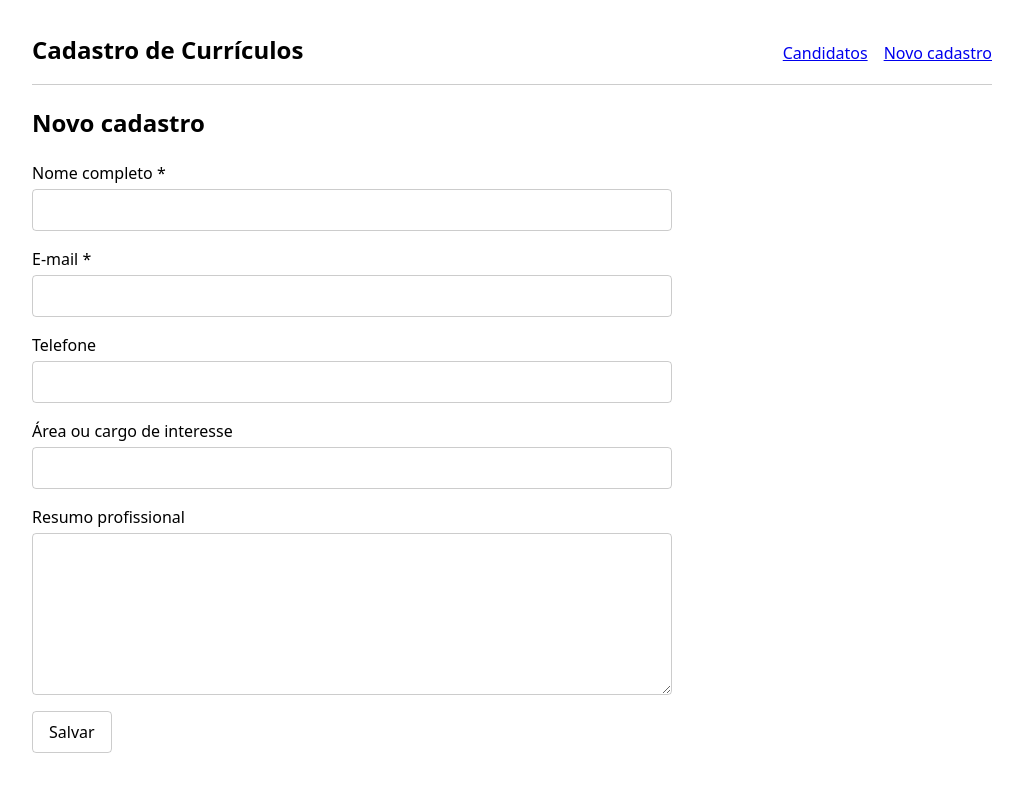
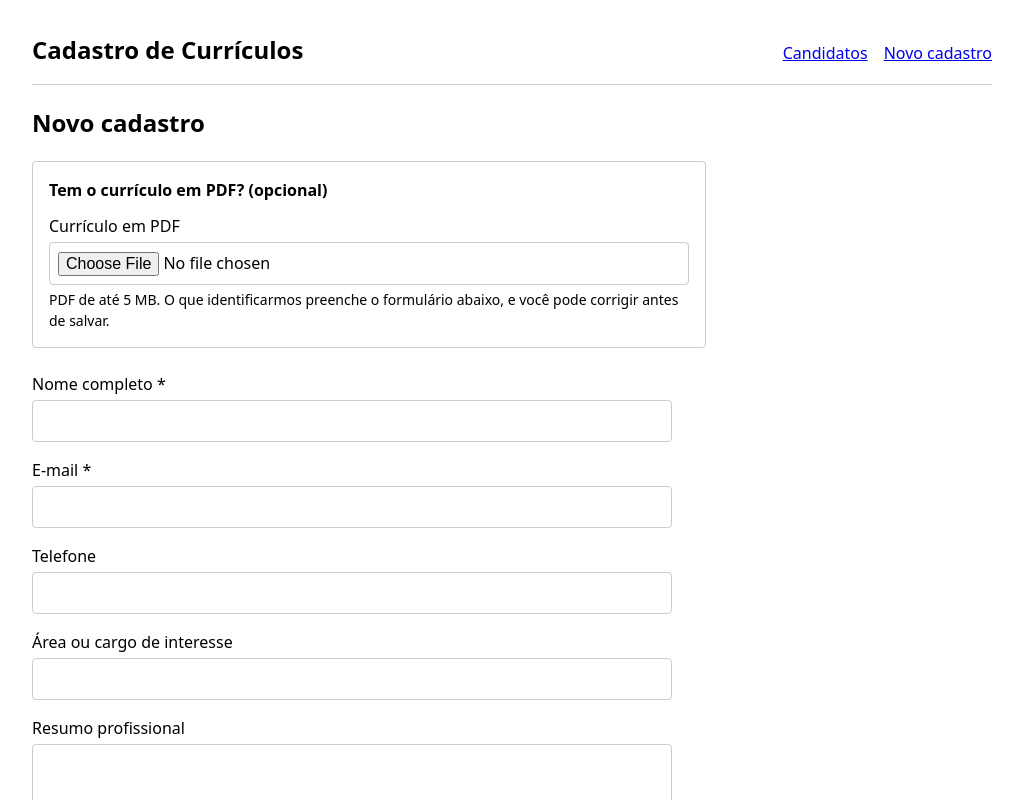
Before and after one commit to rian-salin/Cadastro-de-curr-culos, a React (Vite) app in the folder frontend/: page /candidates/new in a window 1280 px wide. Shown: the top 800 px of the page, without its empty margins (128-1151 px from the left). Built offline with nearby package versions, Linux system fonts and the light colour scheme.

Commit message:
feat: preenche o formulário de cadastro a partir do currículo em PDF

```diff
--- a/frontend/src/components/CandidateForm.tsx
+++ b/frontend/src/components/CandidateForm.tsx
@@ -5,11 +5,13 @@ import {
   type CandidateInput,
   type FieldErrors,
 } from '../api/candidates'
+import type { ExtractedResume } from '../api/resumes'
 import {
   emptyCandidateInput,
   normalizeCandidateInput,
   validateCandidate,
 } from '../candidateValidation'
+import ResumeImport from './ResumeImport'
 
 type CandidateFormProps = { onSaved: (candidate: Candidate) => void }
 
@@ -24,6 +26,8 @@ type FieldProps = {
 
 const networkErrorMessage =
   'Não foi possível salvar o cadastro. Verifique se a API está no ar e tente de novo.'
+
+const extractedFields = ['fullName', 'email', 'phone'] as const
 
 function Field({ id, label, value, messages, multiline, onChange }: FieldProps) {
   const errors = messages ?? []
@@ -68,6 +72,17 @@ function CandidateForm({ onSaved }: CandidateFormProps) {
     setErrors((current) => ({ ...current, [field]: undefined }))
   }
 
+  // Só o que o PDF identificou sobrescreve: o resto fica como o usuário deixou.
+  function applyExtracted(fields: ExtractedResume) {
+    for (const field of extractedFields) {
+      const value = fields[field]
+
+      if (value) {
+        updateField(field, value)
+      }
+    }
+  }
+
   async function handleSubmit(event: FormEvent<HTMLFormElement>) {
     event.preventDefault()
 
@@ -102,7 +117,9 @@ function CandidateForm({ onSaved }: CandidateFormProps) {
   }
 
   return (
-    // noValidate desliga a validação do navegador, que mostraria mensagem própria, em inglês.
+    <>
+      <ResumeImport onExtracted={applyExtracted} />
+      {/* noValidate desliga a validação do navegador, que mostraria mensagem própria, em inglês. */}
       <form onSubmit={handleSubmit} noValidate>
         {warning && <p className="banner banner-error">{warning}</p>}
 
@@ -147,6 +164,7 @@ function CandidateForm({ onSaved }: CandidateFormProps) {
           {submitting ? 'Salvando...' : 'Salvar'}
         </button>
       </form>
+    </>
   )
 }
 
--- /dev/null
+++ b/frontend/src/components/ResumeImport.tsx
@@ -0,0 +1,124 @@
+import { useState, type ChangeEvent } from 'react'
+import { extractResume, type ExtractedResume } from '../api/resumes'
+import { validateResumeFile } from '../resumeFileValidation'
+
+type ResumeImportProps = { onExtracted: (fields: ExtractedResume) => void }
+
+type ResultMessage = { message: string; tone: 'success' | 'neutral' }
+
+type ImportState =
+  | { status: 'idle' }
+  | { status: 'reading' }
+  | ({ status: 'done' } & ResultMessage)
+  | { status: 'error'; message: string }
+
+const networkErrorMessage =
+  'Não foi possível ler o currículo agora. Verifique se a API está no ar ou preencha os dados manualmente.'
+
+const fieldLabels = [
+  ['fullName', 'nome'],
+  ['email', 'e-mail'],
+  ['phone', 'telefone'],
+] as const
+
+function joinLabels(labels: string[]): string {
+  return labels.length > 1
+    ? `${labels.slice(0, -1).join(', ')} e ${labels[labels.length - 1]}`
+    : labels.join('')
+}
+
+function describeResult(fields: ExtractedResume): ResultMessage {
+  const found = fieldLabels.filter(([field]) => fields[field]).map(([, label]) => label)
+  const missing = fieldLabels.filter(([field]) => !fields[field]).map(([, label]) => label)
+
+  if (found.length === 0) {
+    return {
+      message:
+        'Não identificamos nome, e-mail nem telefone neste currículo. Preencha os dados manualmente.',
+      tone: 'neutral',
+    }
+  }
+
+  if (missing.length === 0) {
+    return {
+      message: `Preenchemos ${joinLabels(found)} a partir do currículo. Confira antes de salvar.`,
+      tone: 'success',
+    }
+  }
+
+  return {
+    message: `Preenchemos ${joinLabels(found)} a partir do currículo. Não identificamos ${joinLabels(missing)}: preencha manualmente.`,
+    tone: 'success',
+  }
+}
+
+function ResumeImport({ onExtracted }: ResumeImportProps) {
+  const [state, setState] = useState<ImportState>({ status: 'idle' })
+
+  async function handleChange(event: ChangeEvent<HTMLInputElement>) {
+    const file = event.target.files?.[0]
+    // Sem limpar, escolher o mesmo arquivo de novo (depois de um erro) não dispara outro change.
+    event.target.value = ''
+
+    if (!file) {
+      return
+    }
+
+    const invalidMessage = validateResumeFile(file)
+
+    if (invalidMessage) {
+      setState({ status: 'error', message: invalidMessage })
+      return
+    }
+
+    setState({ status: 'reading' })
+
+    try {
+      const result = await extractResume(file)
+
+      if (result.status === 'rejected') {
+        setState({ status: 'error', message: result.message })
+        return
+      }
+
+      onExtracted(result.fields)
+      setState({ status: 'done', ...describeResult(result.fields) })
+    } catch {
+      setState({ status: 'error', message: networkErrorMessage })
+    }
+  }
+
+  return (
+    <section className="resume-import">
+      <h3>Tem o currículo em PDF? (opcional)</h3>
+      <label htmlFor="resume-file">Currículo em PDF</label>
+      <input
+        id="resume-file"
+        type="file"
+        accept="application/pdf,.pdf"
+        disabled={state.status === 'reading'}
+        onChange={handleChange}
+      />
+      <p className="hint">
+        PDF de até 5 MB. O que identificarmos preenche o formulário abaixo, e você pode corrigir
+        antes de salvar.
+      </p>
+      {state.status === 'reading' && <p role="status">Lendo o currículo...</p>}
+      {state.status === 'done' && (
+        <p
+          role="status"
+          className={state.tone === 'success' ? 'banner banner-success' : 'banner'}
+        >
+          {state.message}
+        </p>
+      )}
+      {state.status === 'error' && (
+        <p role="alert" className="banner banner-error">
+          {state.message}
+        </p>
+      )}
+    </section>
+  )
+}
+
+export default ResumeImport
--- a/frontend/src/index.css
+++ b/frontend/src/index.css
@@ -126,3 +126,30 @@ dd {
   margin: 0;
   white-space: pre-wrap;
 }
+
+.resume-import {
+  display: grid;
+  gap: 0.25rem;
+  max-width: 40rem;
+  border: 1px solid var(--border);
+  border-radius: 0.25rem;
+  padding: 1rem;
+  margin-bottom: 1.5rem;
+}
+
+.resume-import h3 {
+  font-size: 1rem;
+  margin: 0 0 0.5rem;
+}
+
+.resume-import p {
+  margin: 0;
+}
+
+.resume-import .hint {
+  font-size: 0.875rem;
+}
+
+.resume-import .banner {
+  margin-top: 0.5rem;
+}
```
Also changed, not shown: 1 other file (tests, documents, lock files or other folders). Lines whose indentation alone changed are shown as unchanged.
